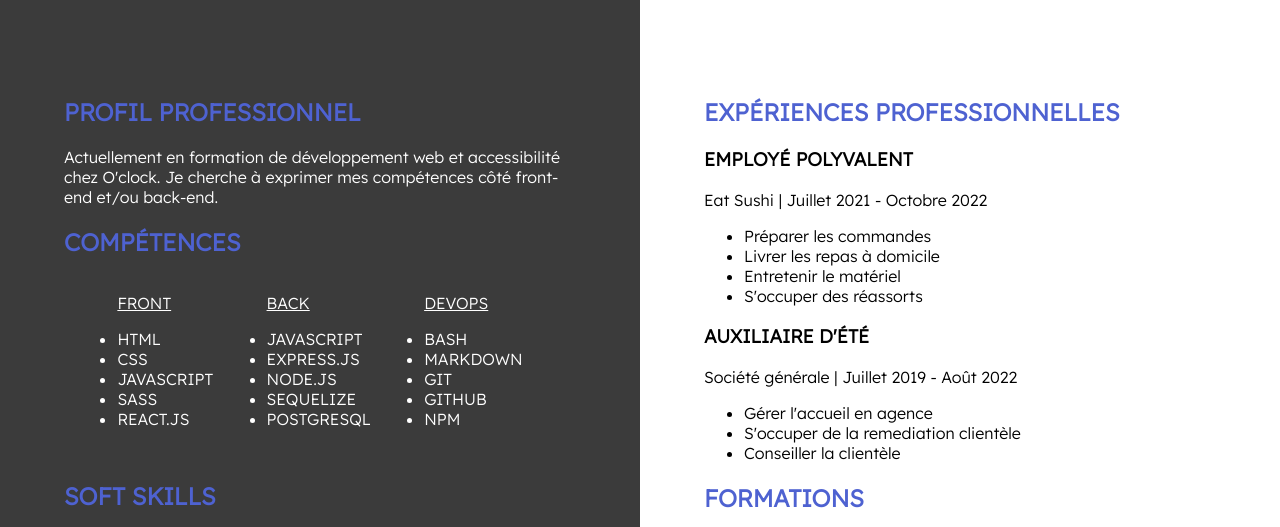
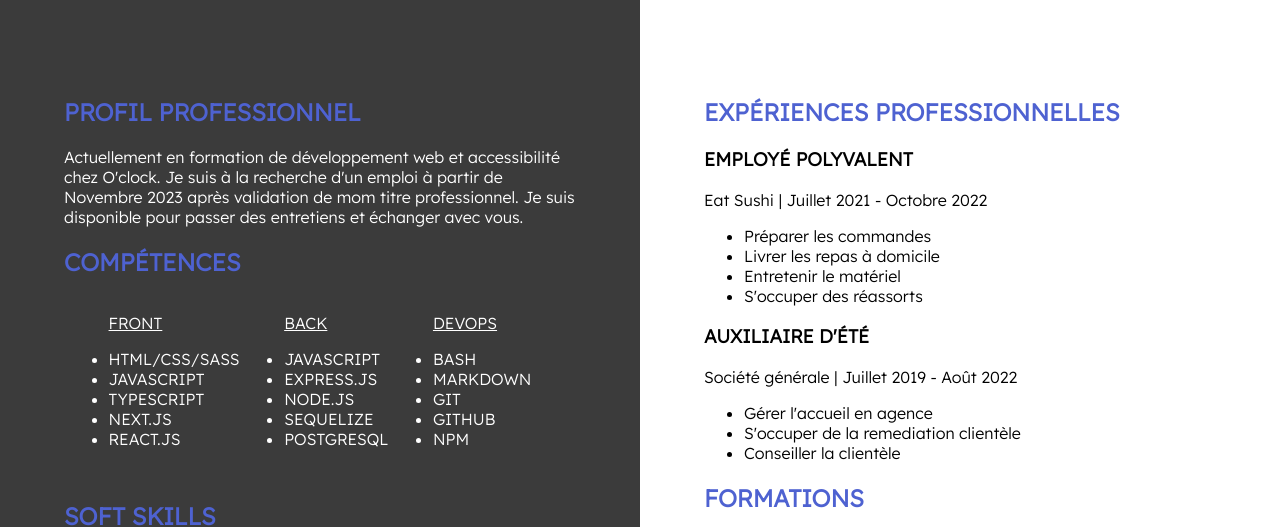
Before and after one commit to XavierMarcotte/Cv-test2.0, a website built with Parcel: page index.html in a window 1280 px wide. Shown: the part 243-770 px from the top of the page. Built offline with nearby package versions, Linux system fonts and the light colour scheme; files whose address does not match are found by name.

Commit message:
maj informations

```diff
--- a/index.html
+++ b/index.html
@@ -32,8 +32,9 @@
           <h2>Profil professionnel</h2>
           <p class="white">
             Actuellement en formation de développement web et accessibilité chez
-            O'clock. Je cherche à exprimer mes compétences côté front-end et/ou
-            back-end.
+            O'clock. Je suis à la recherche d'un emploi à partir de Novembre
+            2023 après validation de mom titre professionnel. Je suis disponible
+            pour passer des entretiens et échanger avec vous.
           </p>
         </div>
         <div class="compétences">
@@ -42,10 +43,10 @@
             <div class="compétences-list-each primo">
               <p>Front</p>
               <ul>
-                <li>HTML</li>
-                <li>CSS</li>
+                <li>HTML/css/sass</li>
                 <li>JAVASCRIPT</li>
-                <li>SASS</li>
+                <li>typescript</li>
+                <li>next.js</li>
                 <li>REACT.JS</li>
               </ul>
             </div>
```
Also changed, not shown: dist/index.html.
